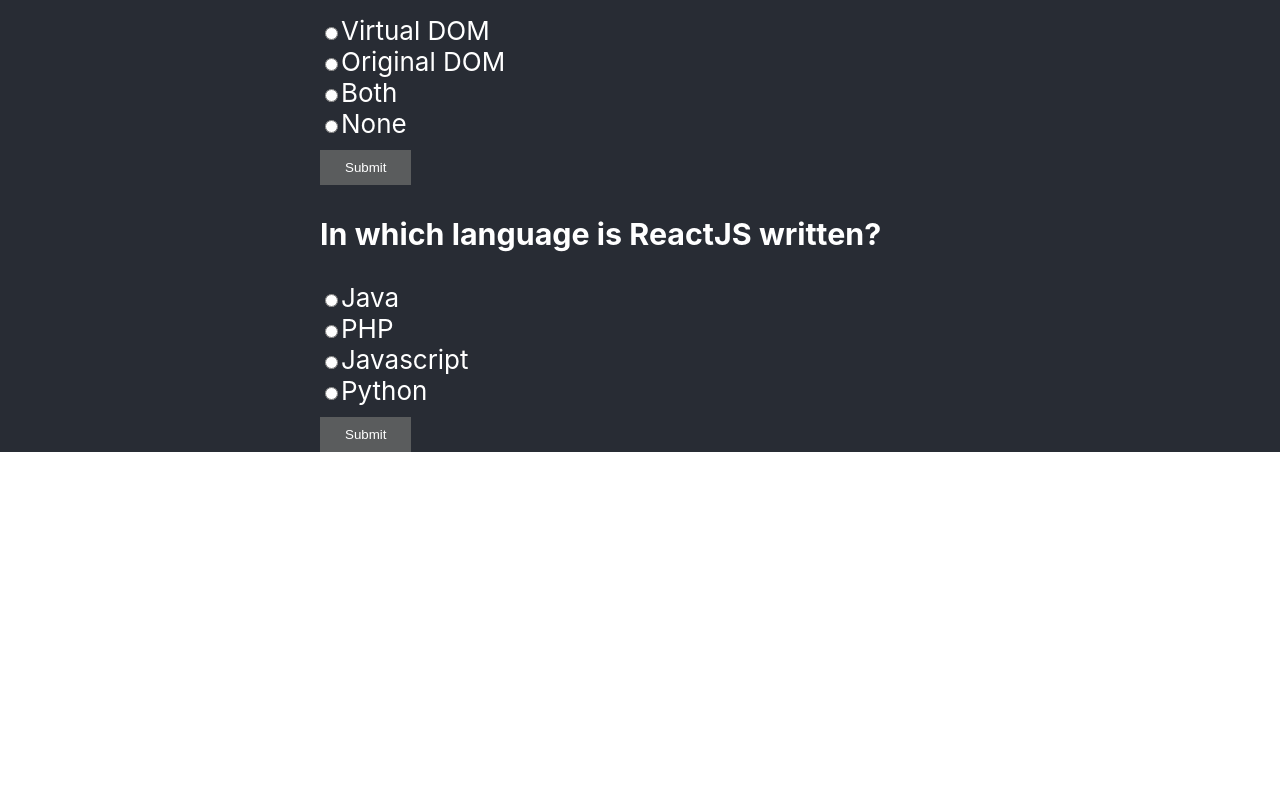
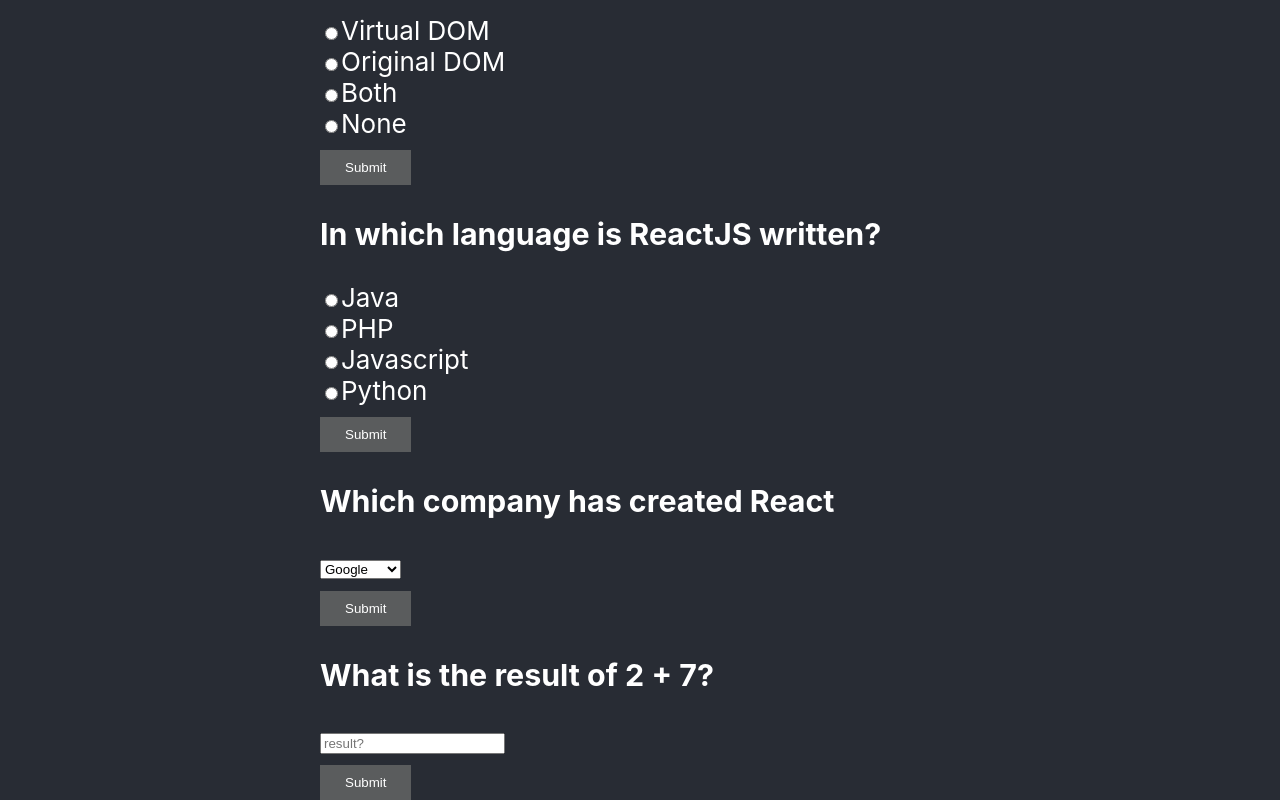
Before and after one commit to bathiesg/multiple_choice_questions, a React (Create React App) app: page / in a window 1280 px wide. Shown: the part 706-1506 px from the top of the page. Before the commit the page ends 1158 px from the top, so only its background shows below. Built offline with nearby package versions, Linux system fonts and the light colour scheme.

Commit message:
Added select and text inputs

```diff
--- a/src/App.js
+++ b/src/App.js
@@ -16,15 +16,15 @@
     .map(currentQuestion => {
       if (currentQuestion.id === questionId) {
         currentQuestion = { ...currentQuestion, isComplete: !currentQuestion.isComplete }
+        if(optionId){
           currentQuestion.options = currentQuestion.options.map(option => {
             option.isSelected = false;
-          // option.isCorrect = false;
             if (option.id === optionId) {
               option.isSelected = true;
             }
-          // option.isCorrect = answer.toLowerCase() === currentQuestion.correctAnswer.toLowerCase()
             return option;
           })
+        }
       }
       return currentQuestion;
     })
--- /dev/null
+++ b/src/components/InputText.js
@@ -0,0 +1,26 @@
+import { useState } from "react";
+
+const InputText = ({refName, setSelectedOption, isComplete }) => {
+    const [value, setValue] = useState('')
+
+    const handleChange = (event) => {
+        setValue(event.target.value);
+        setSelectedOption({
+            answer: event.target.value,
+        })
+    }
+
+      return (
+        <label>
+            <input type="text"
+                name={refName}
+                value={value}
+                onChange={handleChange}
+                disabled={isComplete}
+                placeholder="result?"
+            />
+        </label>
+      );
+}
+
+export default InputText
--- a/src/components/Question.js
+++ b/src/components/Question.js
@@ -1,5 +1,7 @@
 import React, {useState} from 'react';
 import InputRadio from './InputRadio';
+import SelectForm from './SelectForm';
+import InputText from './InputText';
 
 const Question = ({question, handleResponse}) => {
     const [selectedOption, setSelectedOption] = useState(null)
@@ -14,9 +16,20 @@
         })
     }
 
-
+    const formSelector = () => {
+        switch(question.inputType) {
+            case 'radio':
+            return question.options.map(inputOption => <InputRadio isComplete={question.isComplete} labelOption={inputOption} key={inputOption.id} refName={question.refName} setSelectedOption={setSelectedOption}/>)
+            case 'select':
+            return <SelectForm options={question.options} isComplete={question.isComplete} refName={question.refName} setSelectedOption={setSelectedOption}/>
+            case 'text':
+                return <InputText isComplete={question.isComplete} refName={question.refName} setSelectedOption={setSelectedOption}/>
+            default:
+            return null
+        }
+    }
     const getUserAnswer = () => {
-        const answer = question.options.filter((option) => (option.isSelected))[0].value
+        const answer = selectedOption?.answer || ''
         const hasFound = answer.toLowerCase() === question.correctAnswer.toLowerCase()
         return(
             <div className='results-message'>
@@ -28,12 +41,10 @@
    return (
        <div className="question-block ">
             <h3>{question.title}</h3>
-            {
-                question.options.map(inputOption => <InputRadio isComplete={question.isComplete} labelOption={inputOption} key={inputOption.id} refName={question.refName} setSelectedOption={setSelectedOption}/>)
-            }
-
-            <button className="btn btn-default Submit-button" type="button" disabled={question.isComplete} onClick={handleClick}> Submit </button>
-
+            <form style={{display: 'flex', flexDirection: 'column', width: 'fit-content'}}>
+                { formSelector() }
+                <button className="btn btn-default Submit-button" type="button" onClick={handleClick}> Submit </button>
+            </form>
           { question.isComplete && getUserAnswer() }
         </div>
    );
--- /dev/null
+++ b/src/components/SelectForm.js
@@ -0,0 +1,27 @@
+import { useState } from "react";
+
+const SelectForm = ({options, refName, setSelectedOption, isComplete }) => {
+    const [value, setValue] = useState('')
+
+    const handleChange = (event) => {
+        const index = event.target.selectedIndex;
+        const el = event.target.childNodes[index]
+        const optionid =  el.getAttribute('optionid');
+        setValue(event.target.value);
+
+        setSelectedOption({
+            optionId: optionid,
+            answer: event.target.value,
+        })
+    }
+
+      return (
+        <label>
+            <select value={value} onChange={handleChange} disabled={isComplete}>
+                {options.map(option => <option optionid={option.id} key={option.id} value={option.value}>{option.value}</option>)}
+            </select>
+        </label>
+      );
+}
+
+export default SelectForm
--- a/src/data.json
+++ b/src/data.json
@@ -66,5 +66,48 @@
                 "isCorrect": false
             }
         ]
+    },
+    {
+        "id": 3,
+        "title": "Which company has created React",
+        "inputType": "select",
+        "refName": "q3",
+        "isComplete": false,
+        "correctAnswer": "Facebook",
+        "options":  [
+            {
+                "id": "q3opt1",
+                "value": "Google",
+                "isSelected": false,
+                "isCorrect": false
+            },
+            {
+                "id": "q3opt2",
+                "value": "Apple",
+                "isSelected": false,
+                "isCorrect": false
+            },
+            {
+                "id": "q3opt3",
+                "value": "Microsoft",
+                "isSelected": false,
+                "isCorrect": false
+            },
+            {
+                "id": "q3opt4",
+                "value": "Facebook",
+                "isSelected": false,
+                "isCorrect": true
+            }
+        ]
+    },
+    {
+        "id": 4,
+        "title": "What is the result of 2 + 7?",
+        "inputType": "text",
+        "refName": "q4",
+        "isComplete": false,
+        "correctAnswer": "7",
+        "options": []
     }
 ]
```
Lines whose indentation alone changed are shown as unchanged.
